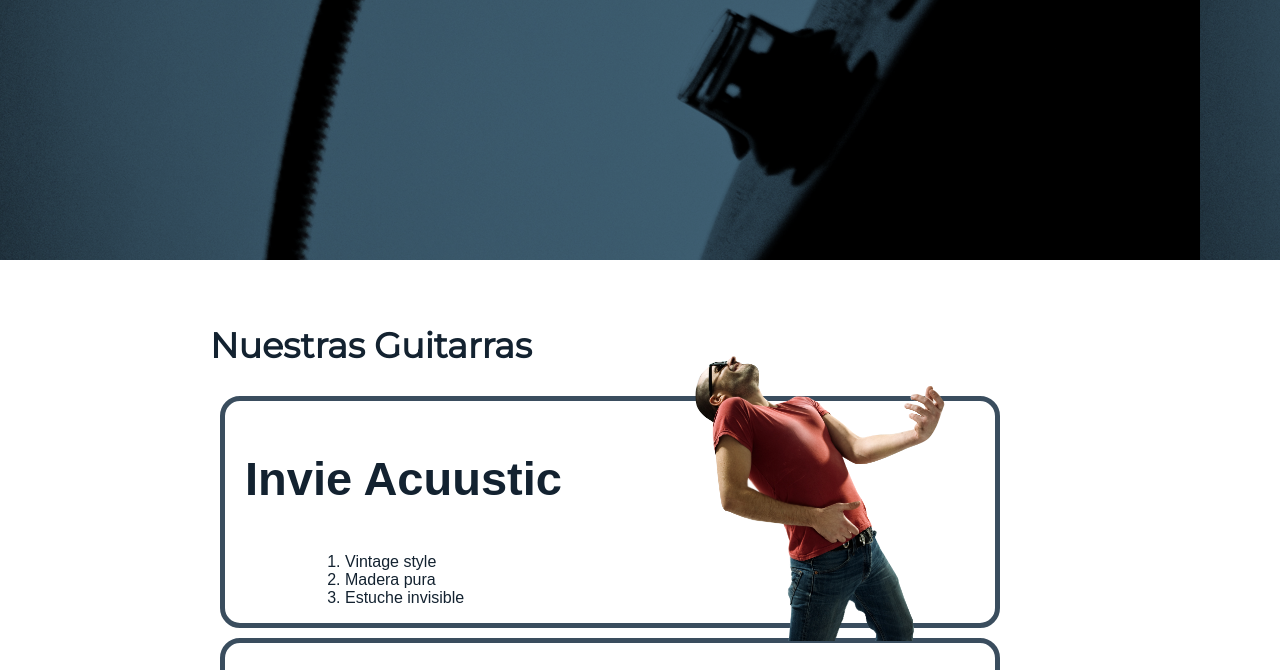
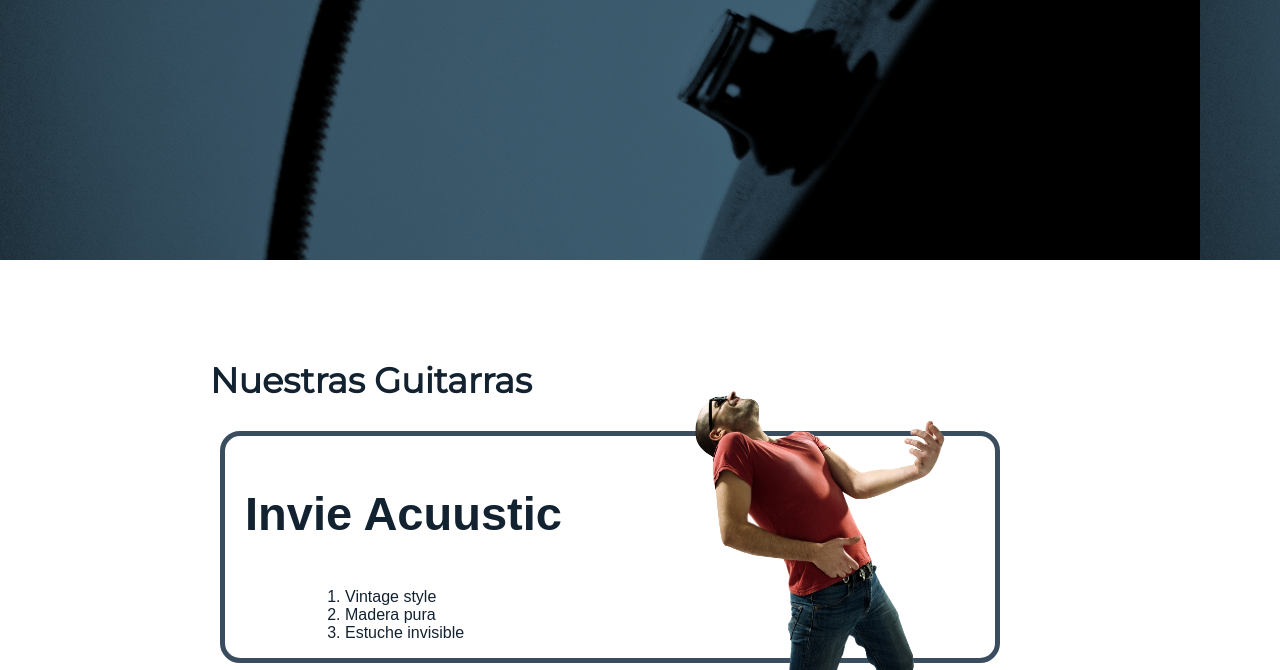
Before and after one commit to SuperKleber/Invie, a plain HTML site: page index.html in a window 1280 px wide. Shown: the part 440-1110 px from the top of the page. Drawn offline with Linux system fonts and the light colour scheme; a web font is replaced by a local one.

Commit message:
Update invie.css

```diff
--- a/CSS/invie.css
+++ b/CSS/invie.css
@@ -142,7 +142,7 @@ h3
   margin-left: 200px;
   margin-right: 500px;
   padding: 10px;
-  padding-top: 45 px;
+  padding-top: 45px;
   /* display: flex; */
 
   /* margin: auto; */
```
